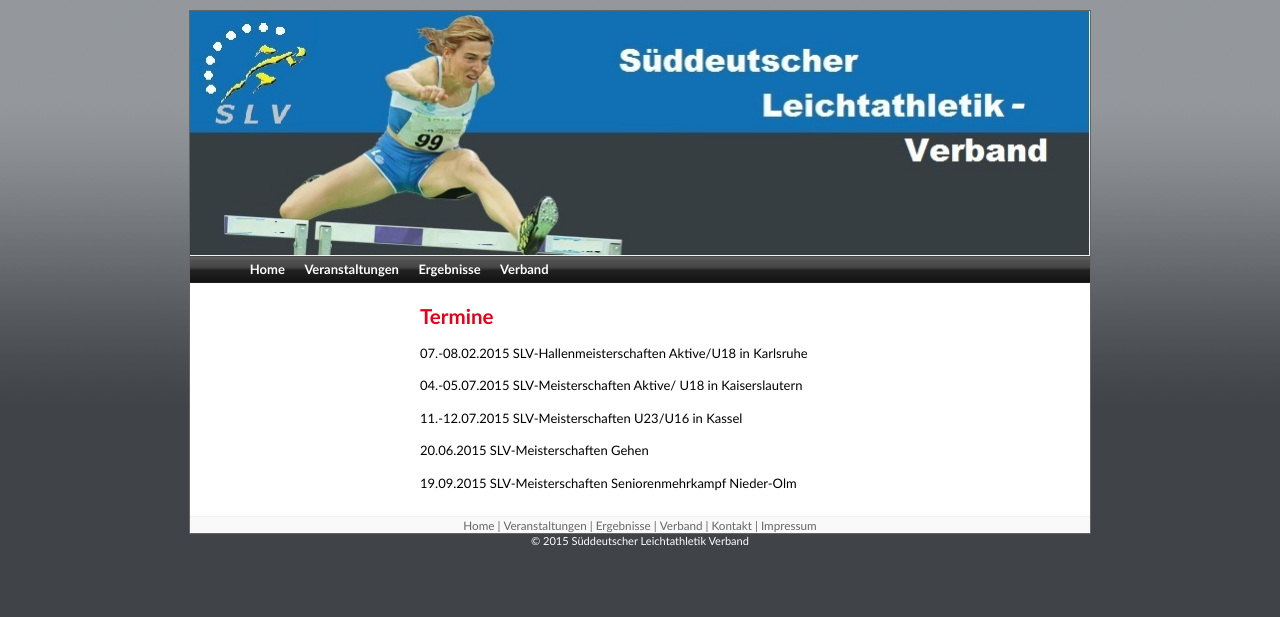
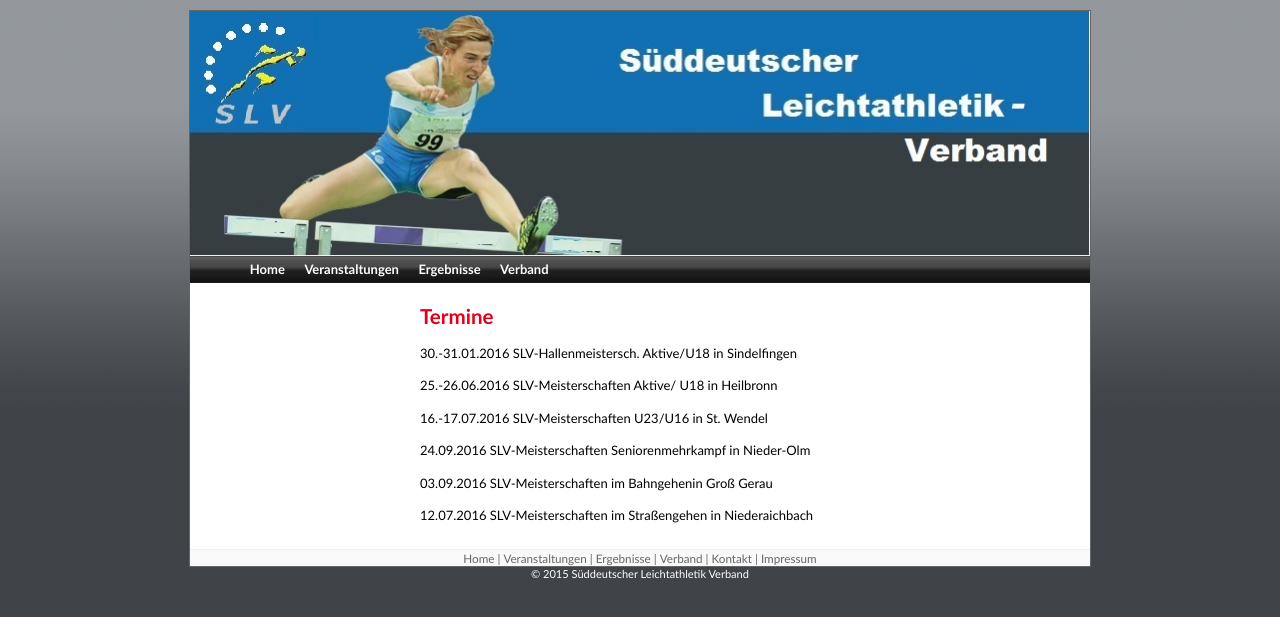
Before and after one commit to lg-regensburg/SLV, a PHP site: page /termine.php in a window 1280 px wide. Shown: the top 617 px of the page. Run offline with PHP 8.4, Linux system fonts and the light colour scheme.

Commit message:
update termine

```diff
--- a/termine.php
+++ b/termine.php
@@ -5,10 +5,11 @@
 
     <h2>Termine</h2>
     <br />
-    <p>07.-08.02.2015 SLV-Hallenmeisterschaften Aktive/U18 in Karlsruhe</p>
-    <p>04.-05.07.2015 SLV-Meisterschaften Aktive/ U18 in Kaiserslautern</p>
-    <p>11.-12.07.2015 SLV-Meisterschaften U23/U16 in Kassel</p>
-    <p>20.06.2015 SLV-Meisterschaften Gehen</p>
-    <p>19.09.2015 SLV-Meisterschaften Seniorenmehrkampf Nieder-Olm</p>
+    <p>30.-31.01.2016 SLV-Hallenmeistersch. Aktive/U18 in Sindelfingen</p>
+    <p>25.-26.06.2016 SLV-Meisterschaften Aktive/ U18 in Heilbronn</p>
+    <p>16.-17.07.2016 SLV-Meisterschaften U23/U16 in St. Wendel</p>
+    <p>24.09.2016 SLV-Meisterschaften Seniorenmehrkampf in Nieder-Olm</p>
+    <p>03.09.2016 SLV-Meisterschaften im Bahngehenin Groß Gerau</p>
+    <p>12.07.2016 SLV-Meisterschaften im Straßengehen in Niederaichbach </p>
 
     <?php require("_footer.inc.php"); ?>
```
Also changed, not shown: index.php (+9 -0 lines).
